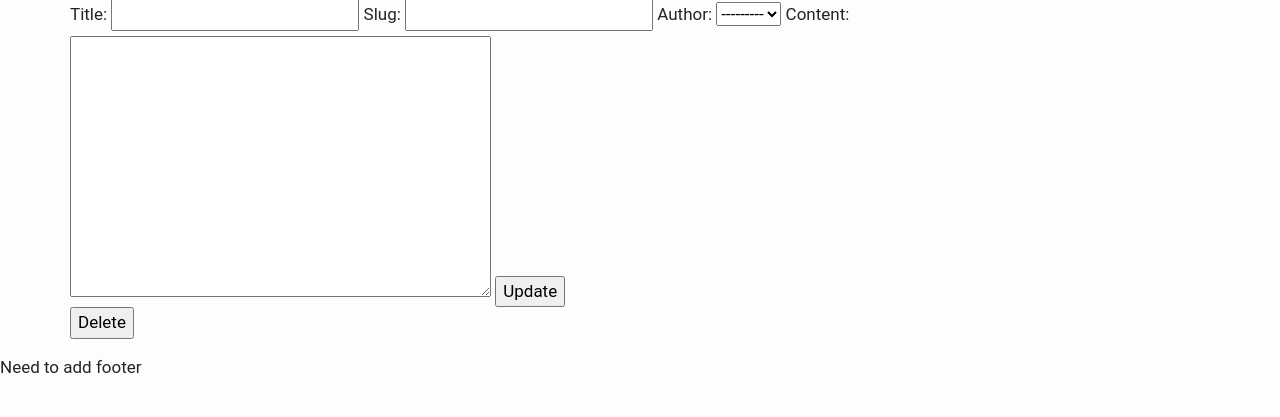
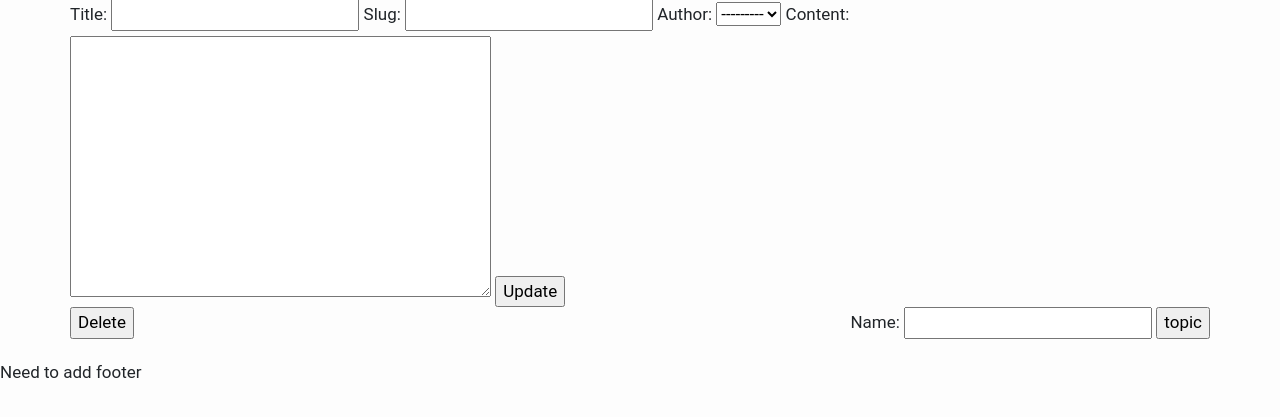
Before and after one commit to Dwilliams-banyan/wow_pyology_project, a Django app: template whatToDad_site/whatToDad_app/templates/post_action.html in a window 1280 px wide. Shown: the part 190-607 px from the top of the page. Run offline with Django 4.2, Linux system fonts and the light colour scheme; the template is opened without the code that fills it: values that come from a table or form of the project are taken from there, others are empty; some libraries are stand-ins or nearby versions.

Commit message:
topics many to many added to posts

```diff
--- a/whatToDad_site/whatToDad_app/forms.py
+++ b/whatToDad_site/whatToDad_app/forms.py
@@ -1,6 +1,6 @@
 from django.forms import ModelForm
 
-from whatToDad_app.models import Post, Activity, ActivityComments, Author
+from whatToDad_app.models import Post, Activity, ActivityComments, Author, Topic
 
 class AuthorForm(ModelForm):
     class Meta:
@@ -25,3 +25,18 @@ class ActivityCommentForm(ModelForm):
         super().__init__(*args, **kwargs)
 
         self.instance.activity = activity
+
+class TopicForm(ModelForm):
+    class Meta:
+        model = Topic
+        fields =['name']
+
+    def save(self, post, *args, **kwargs):
+        topic_name = self.data['name']
+        self.fields['name'].label=''
+
+        try:
+            topic = Topic.objects.get(name=topic_name)
+        except Topic.DoesNotExist:
+            topic = Topic.objects.create(name=topic_name)
+            post.topics.add(topic)
--- a/whatToDad_site/whatToDad_app/models.py
+++ b/whatToDad_site/whatToDad_app/models.py
@@ -7,13 +7,16 @@ class Author(models.Model):
     def __str__(self):
         return f'{self.first_name} {self.last_name}'
 
+class Topic(models.Model):
+    name = models.CharField(max_length=30, unique=True)
 class Post(models.Model):
     title = models.CharField(max_length=200, unique=True)
     slug = models.SlugField(max_length=200, unique=True)
     author = models.ForeignKey(Author, on_delete= models.CASCADE, related_name='blog_posts')
     content = models.TextField()
     created_on = models.DateTimeField(auto_now_add=True)
-    like = models.ManyToManyField(Author, related_name="likes")
+    # like = models.ManyToManyField(Author, related_name="likes")
+    topics = models.ManyToManyField(Topic)
 
     class Meta:
         ordering = ['-created_on']
--- a/whatToDad_site/whatToDad_app/templates/post_action.html
+++ b/whatToDad_site/whatToDad_app/templates/post_action.html
@@ -21,6 +21,14 @@
         {% csrf_token %}
         <input type="submit" name="delete" label="delete" value="Delete" />
     </form>
+
+    <hr>
+    <br>
+    <form method="POST">
+      {% csrf_token %}
+      {{ topic_form }}
+      <input type="submit" name="topic" label="topic" value="topic" />
+  </form>
   </div>
 </div>
 
--- a/whatToDad_site/whatToDad_app/templates/post_detail.html
+++ b/whatToDad_site/whatToDad_app/templates/post_detail.html
@@ -12,6 +12,11 @@
           <button type="submit" class="btn btn-warning" >Like</button>
         </form>
       </div>
+      <ul>
+        {% for topic in topic_list %}
+          <li style = 'display:inline' >{{ topic.name }} | </li>
+        {% endfor %}
+      </ul>
     </div>
   </div>
 </div>
```
Also changed, not shown: whatToDad_site/whatToDad_app/views.py (+9 -2 lines), whatToDad_site/whatToDad_app/migrations/0003_topic_remove_post_like_post_topics.py (added).
